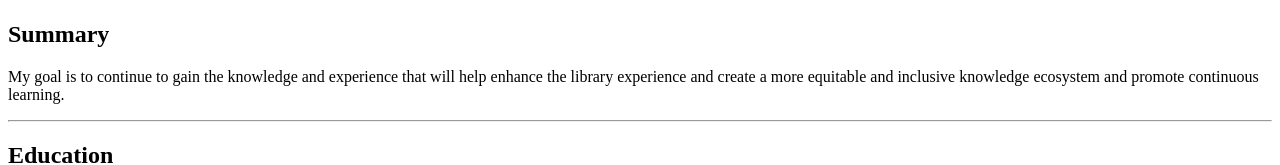
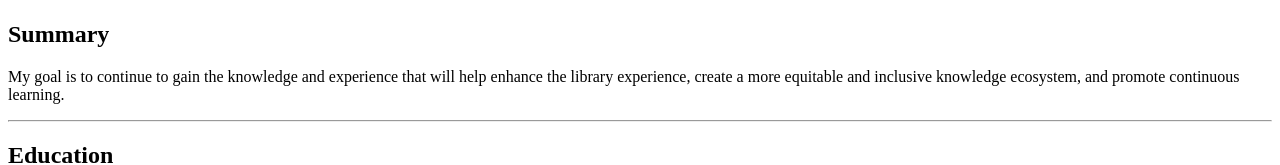
Before and after one commit to Xounii/Capstone-1, a plain HTML site: page index.html in a window 1280 px wide. Shown: the part 233-398 px from the top of the page. Drawn offline with Linux system fonts and the light colour scheme.

Commit message:
Update index.html

```diff
--- a/index.html
+++ b/index.html
@@ -8,7 +8,7 @@
         <h1>My Resume</h1>
         <img src="./images/VG_ProfilePicture.png" height="150"/>
         <h2>Summary</h2>
-        <p>My goal is to continue to gain the knowledge and experience that will help enhance the library experience and create a more equitable and inclusive knowledge ecosystem and promote continuous learning.</p>
+        <p>My goal is to continue to gain the knowledge and experience that will help enhance the library experience, create a more equitable and inclusive knowledge ecosystem, and promote continuous learning.</p>
         <hr />
         <h2>Education</h2>
         <ul>
```
